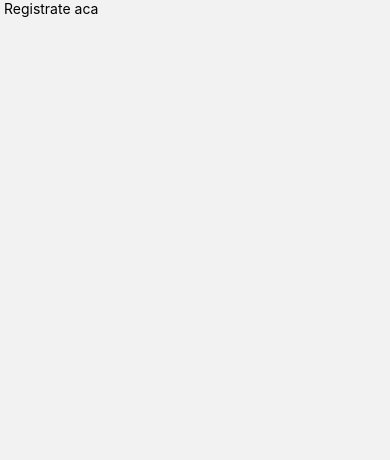
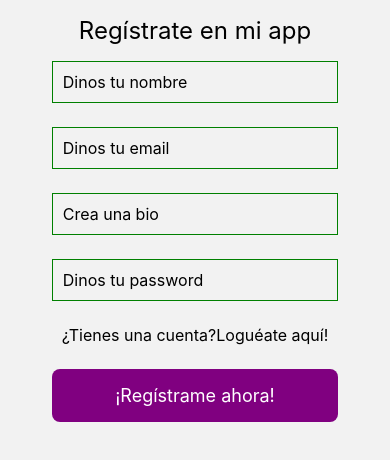
Before and after one commit to ezebilinkis/Prog3ProyectoIntegrador2, a React Native app in the folder my-app/: screen /Register in a window 390 px wide. Shown: the top 460 px of the page. Built offline with nearby package versions, Linux system fonts and the light colour scheme; no server answers.

Commit message:
navegacion, login, register y carpetas creadas

```diff
--- /dev/null
+++ b/my-app/src/components/FormLogin.js
@@ -0,0 +1,88 @@
+import React, { Component } from 'react';
+import { Text, View, TextInput, StyleSheet, TouchableOpacity, ScrollView } from 'react-native';
+import { auth } from '../firebase/config';
+
+export default class FormLogin extends Component {
+  constructor(props) {
+    super(props);
+    this.state = {
+      mail: '',
+      password: '',
+    };
+  }
+
+  loguearUsuario(email, password) {
+    auth
+      .signInWithEmailAndPassword(email, password)
+      .then((user) => {
+        this.props.navigation.navigate('TabNavigation');
+      })
+      .catch((e) => console.log(e));
+  }
+
+  render() {
+    return (
+      <ScrollView contentContainerStyle={styles.container}>
+        <View style={styles.formContainer}>
+          <Text style={styles.title}>Inicia sesión en mi app</Text>
+          <TextInput
+            style={styles.input}
+            placeholder="Dinos tu email"
+            keyboardType="email-address"
+            value={this.state.mail}
+            onChangeText={(text) => this.setState({ mail: text })}
+          />
+          <TextInput
+            style={styles.input}
+            placeholder="Dinos tu password"
+            keyboardType="default"
+            value={this.state.password}
+            secureTextEntry={true}
+            onChangeText={(text) => this.setState({ password: text })}
+          />
+          <TouchableOpacity
+            style={styles.btn}
+            onPress={() => this.loguearUsuario(this.state.mail, this.state.password)}
+          >
+            <Text style={styles.textBtn}>Iniciar sesión</Text>
+          </TouchableOpacity>
+        </View>
+      </ScrollView>
+    );
+  }
+}
+
+const styles = StyleSheet.create({
+  container: {
+    flex: 1,
+    justifyContent: 'center',
+    alignItems: 'center',
+    padding: 16,
+  },
+  formContainer: {
+    width: '80%',
+    maxWidth: 400,
+  },
+  title: {
+    fontSize: 24,
+    marginBottom: 16,
+    textAlign: 'center',
+  },
+  input: {
+    borderWidth: 1,
+    borderColor: 'green',
+    marginBottom: 24,
+    padding: 10,
+    fontSize: 16,
+  },
+  btn: {
+    backgroundColor: 'purple',
+    padding: 16,
+    alignItems: 'center',
+    borderRadius: 8,
+  },
+  textBtn: {
+    color: 'white',
+    fontSize: 18,
+  },
+});
--- a/my-app/src/components/FormRegister.js
+++ b/my-app/src/components/FormRegister.js
@@ -1,16 +1,126 @@
-import React, { Component } from 'react'
-import {Text, View} from 'react-native'
+import React, { Component } from 'react';
+import { Text, View, TextInput, TouchableOpacity, StyleSheet, ScrollView } from 'react-native';
+import { auth, db } from '../firebase/config';
 
-export default class FormRegister extends Component {
-    constructor(props) {
-        super(props)
-    }
+class FormRegister extends Component {
+  constructor(props) {
+    super(props);
+    this.state = {
+      name: '',
+      mail: '',
+      password: '',
+      minibio: '',
+    };
+  }
 
-    render(){
-        return(
-        <View>
-            <Text> Register </Text>
+  registrarUsuario(name, email, password) {
+    auth.createUserWithEmailAndPassword(email, password)
+      .then((user) =>
+        db.collection('users').add({
+            owner: this.state.mail,
+            createdAt: Date.now(),
+            name: this.state.name,
+            minibio: this.state.minibio,
+          })
+      )
+      .then((resp) => console.log(resp))
+      .catch((err) => console.log(err));
+  }
+
+  render() {
+    return (
+      <ScrollView contentContainerStyle={styles.container}>
+        <View style={styles.formContainer}>
+          <Text style={styles.title}>Regístrate en mi app</Text>
+          <TextInput
+            style={styles.input}
+            placeholder="Dinos tu nombre"
+            keyboardType="default"
+            value={this.state.name}
+            onChangeText={(text) => this.setState({ name: text })}
+          />
+
+          <TextInput
+            style={styles.input}
+            placeholder="Dinos tu email"
+            keyboardType="email-address"
+            value={this.state.mail}
+            onChangeText={(text) => this.setState({ mail: text })}
+          />
+          <TextInput
+            style={styles.input}
+            placeholder="Crea una bio"
+            value={this.state.minibio}
+            onChangeText={(text) => this.setState({ minibio: text })}
+          />
+          <TextInput
+            style={styles.input}
+            placeholder="Dinos tu password"
+            keyboardType="default"
+            value={this.state.password}
+            secureTextEntry={true}
+            onChangeText={(text) => this.setState({ password: text })}
+          />
+
+          <Text style={styles.textLink}>
+            ¿Tienes una cuenta?
+            <TouchableOpacity onPress={() => this.props.navigation.navigate('Login')}>
+              Loguéate aquí!
+            </TouchableOpacity>
+          </Text>
+
+          <TouchableOpacity
+            onPress={() =>
+              this.registrarUsuario(this.state.name, this.state.mail, this.state.password)
+            }
+            style={styles.btn}
+          >
+            <Text style={styles.textBtn}>¡Regístrame ahora!</Text>
+          </TouchableOpacity>
         </View>
-        )
-    }
+      </ScrollView>
+    );
+  }
 }
+
+const styles = StyleSheet.create({
+  container: {
+    flex: 1,
+    justifyContent: 'center',
+    alignItems: 'center',
+    padding: 16,
+  },
+  formContainer: {
+    width: '80%',
+    maxWidth: 400,
+  },
+  title: {
+    fontSize: 24,
+    marginBottom: 16,
+    textAlign: 'center',
+  },
+  input: {
+    borderWidth: 1,
+    borderColor: 'green',
+    marginBottom: 24,
+    padding: 10,
+    fontSize: 16,
+  },
+  btn: {
+    backgroundColor: 'purple',
+    padding: 16,
+    alignItems: 'center',
+    borderRadius: 8,
+  },
+  textBtn: {
+    color: 'white',
+    fontSize: 18,
+  },
+  textLink: {
+    marginBottom: 24,
+    fontSize: 16,
+    textAlign: 'center',
+  },
+});
+
+export default FormRegister;
--- a/my-app/src/navigation/MainNavigation.js
+++ b/my-app/src/navigation/MainNavigation.js
@@ -40,9 +40,9 @@ export default function MainNavigation() {
         <Stack.Screen
           name='Comments'
           component={Comments}
-          // options={{
-          //   headerShown: false
-          // }}
+          //options={
+            //headerShown: false
+          //}
         />
       </Stack.Navigator>
     </NavigationContainer>
--- a/my-app/src/navigation/TabNavigation.js
+++ b/my-app/src/navigation/TabNavigation.js
@@ -1,10 +1,11 @@
 import { View, Text } from 'react-native'
-import {createBottomTabNavigator} from '@react-navigation/bottom-tabs'
 import React from 'react'
+import { createBottomTabNavigator} from '@react-navigation/bottom-tabs'
 import Home from '../screens/Home'
-import Search from '../screens/search';
 import Profile from '../screens/Profile'
-import Post from '../screens/post';
+import Post from '../screens/post'
+import Search from '../screens/search'
+import { FontAwesome5 } from '@expo/vector-icons';
 
 const Tab = createBottomTabNavigator()
 
@@ -15,28 +16,35 @@ export default function TabNavigation() {
         name='Home'
         component={Home}
         options={{
-            headerShown:false
+            headerShown:false,
+            tabBarIcon: ()=> <FontAwesome5 name='home' size= {15} color='black'/>
         }}
         />
         <Tab.Screen
         name='Post'
         component={Post}
         options={{
-            headerShown:false
+            headerShown:false,
+            tabBarIcon: ()=> <FontAwesome5 name='camera' size= {15} color='black'/>
+
         }}
         />
         <Tab.Screen
         name='Search'
         component={Search}
         options={{
-            headerShown:false
+            headerShown:false,
+            tabBarIcon: ()=> <FontAwesome5 name='search' size= {15} color='black'/>
+
         }}
         />
         <Tab.Screen
         name='Profile'
         component={Profile}
         options={{
-            headerShown:false
+            headerShown:false,
+            tabBarIcon: ()=> <FontAwesome5 name='user' size= {15} color='black'/>
+
         }}
         />
     </Tab.Navigator>
--- a/my-app/src/screens/Comments.js
+++ b/my-app/src/screens/Comments.js
@@ -1,7 +1,16 @@
 import React, {Component} from 'react'
+import { Text, View } from 'react-native'
+
 
 export default class Comments extends Component {
     constructor(props) {
         super(props)
     }
+render() {
+    return (
+      <Text>
+        Este es el coment
+      </Text>
+    )
+  }
 }
--- a/my-app/src/screens/Home.js
+++ b/my-app/src/screens/Home.js
@@ -1,7 +1,16 @@
 import React, {Component} from 'react'
+import { Text, View } from 'react-native'
+
 
 export default class Home extends Component {
     constructor(props) {
         super(props)
     }
+render() {
+    return (
+      <Text>
+        Este es el home
+      </Text>
+    )
+  }
 }
--- a/my-app/src/screens/Login.js
+++ b/my-app/src/screens/Login.js
@@ -1,7 +1,39 @@
-import React, {Component} from 'react'
+import { Text, View, StyleSheet, TouchableOpacity } from 'react-native'
+import React, { Component } from 'react'
+import FormLogin from '../components/FormLogin'
+import { auth } from '../firebase/config'
 
 export default class Login extends Component {
-    constructor(props) {
-        super(props)
+  constructor(props){
+    super(props)
+  }
+
+  componentDidMount(){
+    auth.onAuthStateChanged(( user )=> {
+      if(user !== null){
+        this.props.navigation.navigate('TabNavigation')
+      }
+    })
+  }
+
+  render() {
+    return (
+      <View style={styles.container}>
+        <FormLogin navigation={this.props.navigation} />
+        <Text>
+          ¿Aún no tienes una cuenta?
+          <TouchableOpacity
+            onPress={()=> this.props.navigation.navigate('Register')}
+          >Registrate aquí!</TouchableOpacity>
+        </Text>
+      </View>
+    )
+  }
+}
+
+const styles = StyleSheet.create({
+    container: {
+        flex: 1,
+        justifyContent:'center'
     }
-}
+})
--- a/my-app/src/screens/Post.js
+++ b/my-app/src/screens/Post.js
@@ -1,7 +1,16 @@
 import React, {Component} from 'react'
+import { Text, View } from 'react-native'
+
 
 export default class Post extends Component {
     constructor(props) {
         super(props)
     }
+render() {
+    return (
+      <Text>
+        Este es el post
+      </Text>
+    )
+  }
 }
--- a/my-app/src/screens/Profile.js
+++ b/my-app/src/screens/Profile.js
@@ -1,7 +1,16 @@
 import React, {Component} from 'react'
+import { Text, View } from 'react-native'
+
 
 export default class Profile extends Component {
     constructor(props) {
         super(props)
     }
+render() {
+    return (
+      <Text>
+        Este es el perfil
+      </Text>
+    )
+  }
 }
--- a/my-app/src/screens/Register.js
+++ b/my-app/src/screens/Register.js
@@ -1,16 +1,26 @@
-import  {Text, View} from "react-native"
-import React, {Component} from 'react'
-import FormRegister from "../components/FormRegister"
+import { Text, View } from 'react-native'
+import React, { Component } from 'react'
+import { auth } from '../firebase/config'
+import FormRegister from '../components/FormRegister'
 
 export default class Register extends Component {
-    constructor(props) {
+  constructor(props){
     super(props)
   }
 
-    render(){
-        return(
+  componentDidMount(){
+    auth.onAuthStateChanged(( user )=> {
+      if(user !== null){
+        this.props.navigation.navigate('TabNavigation')
+      }
+    })
+  }
+
+
+  render() {
+    return (
       <View>
-            <Text> Registrate aca </Text>
+        <FormRegister navigation={this.props.navigation} />
       </View>
     )
   }
--- a/my-app/src/screens/Search.js
+++ b/my-app/src/screens/Search.js
@@ -4,4 +4,11 @@ export default class Search extends Component {
     constructor(props) {
         super(props)
     }
+    render() {
+        return (
+          <Text>
+            Este es el search
+          </Text>
+        )
+      }
 }
```
Lines whose indentation alone changed are shown as unchanged.
